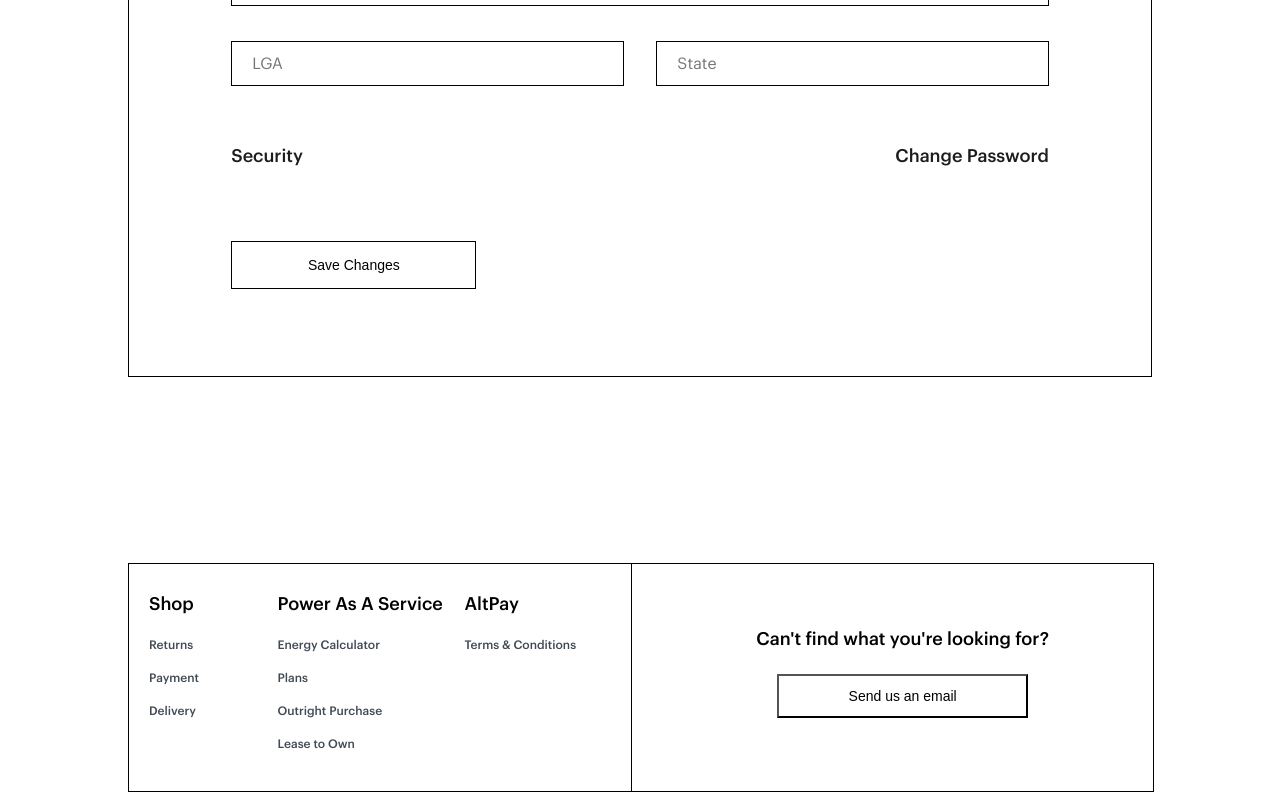
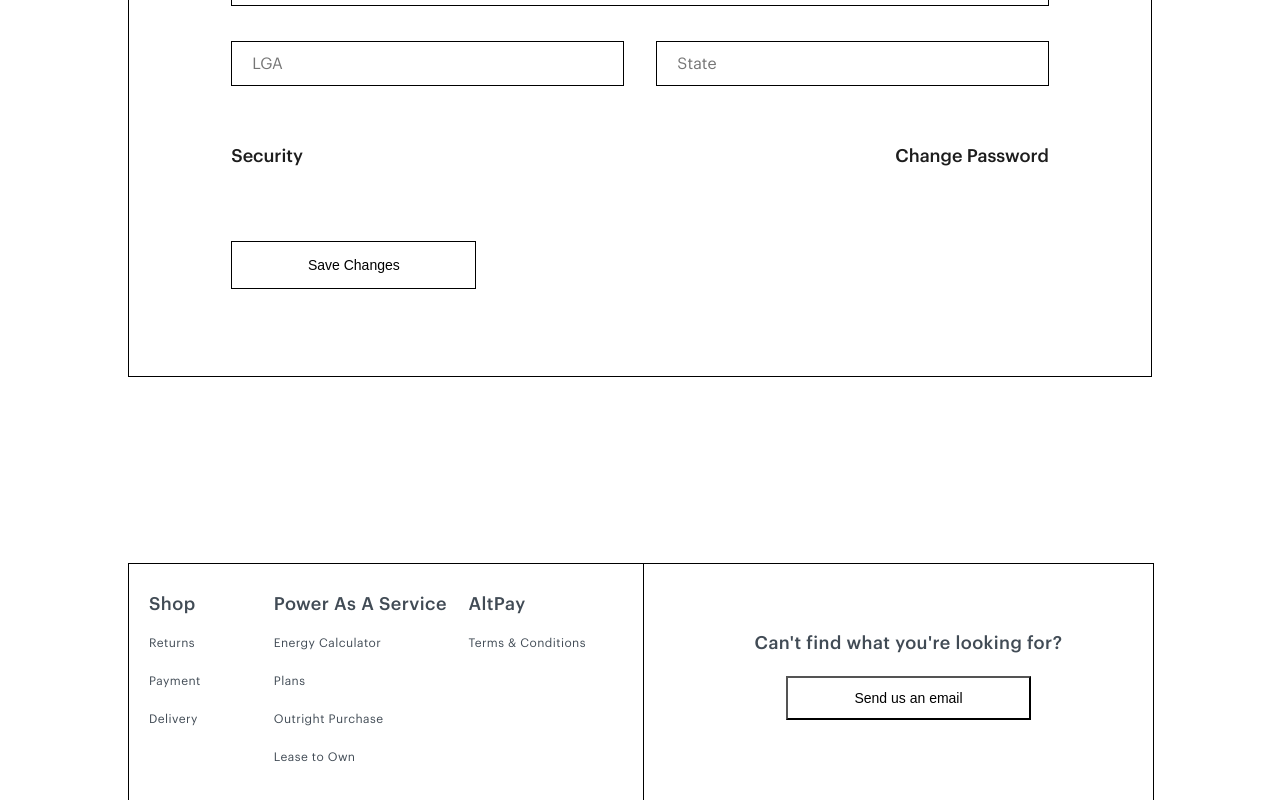
Before and after one commit to Phumbie/imperium-deprecated, a Vue app: page /edit-my-account in a window 1280 px wide. Shown: the part 814-1614 px from the top of the page. Built offline with nearby package versions, Linux system fonts and the light colour scheme; no server answers; what vue-js-modal would draw is missing.

Commit message:
fix: worked on footer style

```diff
--- a/src/components/Footer.vue
+++ b/src/components/Footer.vue
@@ -1,14 +1,14 @@
 <template>
   <div id="footer">
     <!-- <span class="section-title">Help & Support</span> -->
-    <div class="help-box-container">
-      <span class="help-box">
+    <div class="details-container">
+      <span class="box">
         <div class="small-header-text">Shop</div>
         <div class="info-text">Returns</div>
         <div class="info-text">Payment</div>
         <div class="info-text">Delivery</div>
       </span>
-      <div class="help-box">
+      <div class="box">
         <div class="small-header-text">Power As A Service</div>
         <div class="info-text">
           <a href="https://renewable-calculator.surge.sh/" target="blank" class="info-text">Energy Calculator</a>
@@ -17,11 +17,11 @@
         <div class="info-text">Outright Purchase</div>
         <div class="info-text">Lease to Own</div>
       </div>
-      <div class="help-box">
+      <div class="box">
         <div class="small-header-text">AltPay</div>
         <div class="info-text">Terms & Conditions</div>
       </div>
-      <span class="help-box">
+      <span class="box">
         <p class="small-header-text">Can't find what you're looking for?</p>
         <router-link to="#" tag="button" class="button-send-mail">Send us an email</router-link>
       </span>
@@ -42,126 +42,52 @@ export default {
     width: auto !important;
   }
 
-  .small-text-18{
-    margin-bottom: 18px;
-  }
-
-  .small-gray-text{
-    font-size: 15px;
-    margin-top: 12px;
-  }
-
-  .section-title{
-    margin-top: 60px;
-    font-size: 19px;
-    margin-bottom: 18px;
-  }
-  .view-all-title{
-    float: right;
-  }
-
-  .text-edit{
-    font-size: 15px;
-    color: #000000;
-    text-decoration: none;
-    cursor: pointer;
-  }
-
-  .button-view-order{
-    width: 100%;
-    margin-top: 25px;
-    font-size: 14px;
-    background: none;
-    padding-top: 12px;
-    padding-bottom: 12px;
-    transition: 0.5s ease-in-out;
-    outline: none;
-  }
-
-  .button-view-order:hover{
-    background: black;
-    color: white;
-    transition: 0.5s ease-in-out;
-  }
-
-  .products-container{
-    margin-bottom: 50px;
-  }
-
   .details-container{
-    margin-bottom: 50px;
-    width: 99.9%;
-  }
-
-  .paas-active-plan-container{
-    border: solid 1px #000000;
-    margin: 2% 0% 2% 0%;
-    padding-top: 114px;
-    padding-bottom: 114px;
-    text-align: center;
-    color: #1d1d1d;
-  }
-
-  .button-logout{
-    width: 100px;
-    // margin: 0 auto;
-    background: transparent;
-    border: none;
-  }
-
-  .box{
-    width: 50%;
-  }
-  .details-container :last-child{
-    border-right: none;
-  }
-  .help-box-container{
     margin-top: 29px;
     width: 100%;
     border: solid 1px #000000;
     display: flex;
 
-    .border-right-none{
-      border-right: none !important;
-    }
-
-    .help-box{
-      width: 20%;
+    .box{
+      width: 50%;
+      border: none;
       padding-top: 30px;
       padding-left: 20px;
       padding-bottom: 20px;
       padding-right: 0px;
 
       .small-header-text{
-        font-size: 18px;
-        font-weight: 500;
+        // width: 68px;
+        height: 18px;
+        letter-spacing: 0.43px;
+        color: #414b55;
         margin-bottom: 25px;
       }
 
       .info-text{
+        // width: 92px;
+        font-weight: normal;
+        letter-spacing: 0.43px;
+        color: #414b55;
         font-size: 12px;
-        margin-bottom: 20px;
-        font-weight: 500;
-        color: #414b55;
       }
     }
   }
-  .help-box-container span:last-child{
-    width: 60%;
+  .details-container span:last-child{
+    width: 140%;
     border-right: none;
     border-left: solid 1px black;
     text-align: center;
   }
-  .help-box-container span:first-child{
-    width: 13%;
+  .details-container span:first-child{
+    width: 30%;
   }
   .button-send-mail{
     width: 50%;
     // margin-top: 25px;
     font-size: 14px;
     background: none;
-    padding-top: 12px;
-    padding-bottom: 12px;
+    padding: 12px 0;
     transition: 0.5s ease-in-out;
     outline: none;
   }
@@ -170,8 +96,8 @@ export default {
     color: white;
     transition: 0.5s ease-in-out;
   }
-  .help-box p:first-child{
-    margin-top: 7%;
+  .box p:first-child{
+    margin-top: 8%;
   }
 }
 </style>
```
